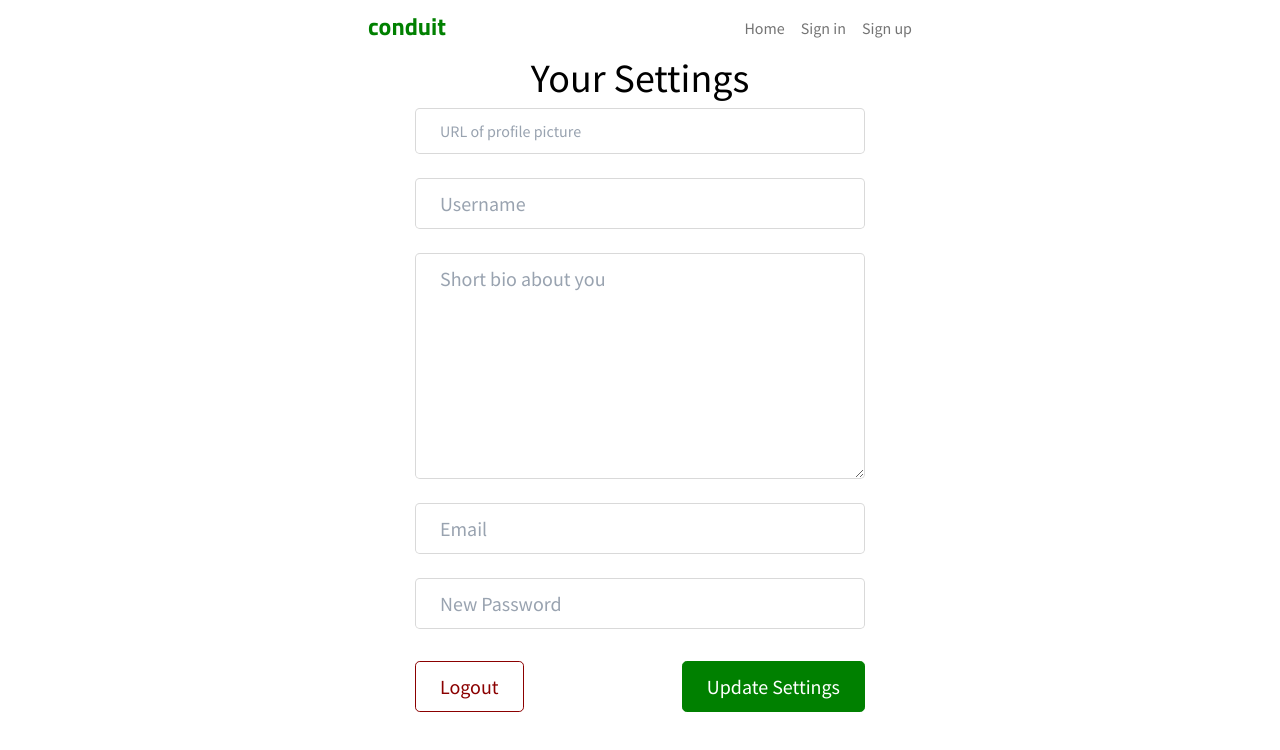
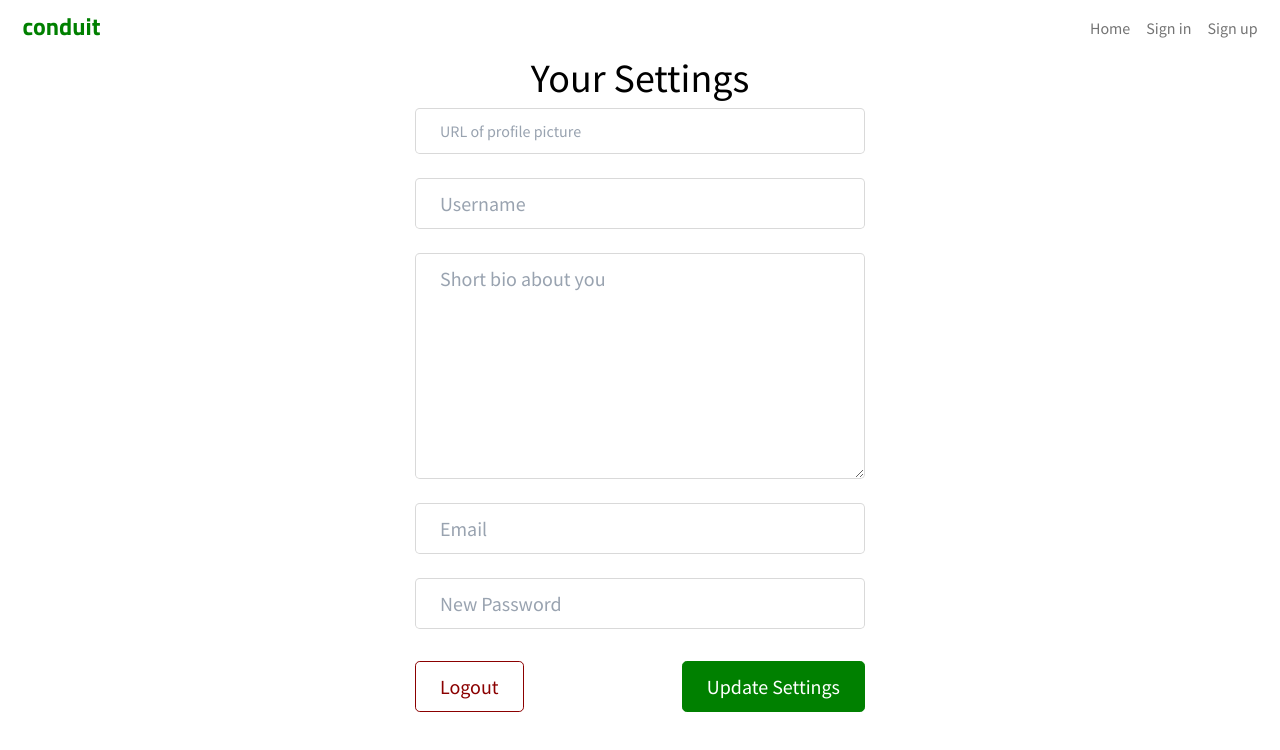
Before and after one commit to g5-freemen/blog, a React app: page /settings in a window 1280 px wide. Shown: the top 750 px of the page. Built offline with nearby package versions, Linux system fonts and the light colour scheme.

Commit message:
fix: NavBar max-width

```diff
--- a/src/commons/components/Navbar/Navbar.tsx
+++ b/src/commons/components/Navbar/Navbar.tsx
@@ -8,20 +8,8 @@ import NavItem from '../NavItem/NavItem';
 import { selectUser } from '../../redux/reducers/userReducer';
 
 const Nav = styled.nav`
-  @media (min-width: 1200px) {
-    max-width: 1140px;
-  }
-  @media (min-width: 992px) {
-    max-width: 940px;
-  }
-  @media (min-width: 768px) {
-    max-width: 720px;
-  }
-  @media (min-width: 544px) {
-    max-width: 576px;
-  }
-
   min-width: 500px;
+  max-width: 99vw;
   margin: 0 auto;
   padding: 0.5rem 1rem;
   display: flex;
```
